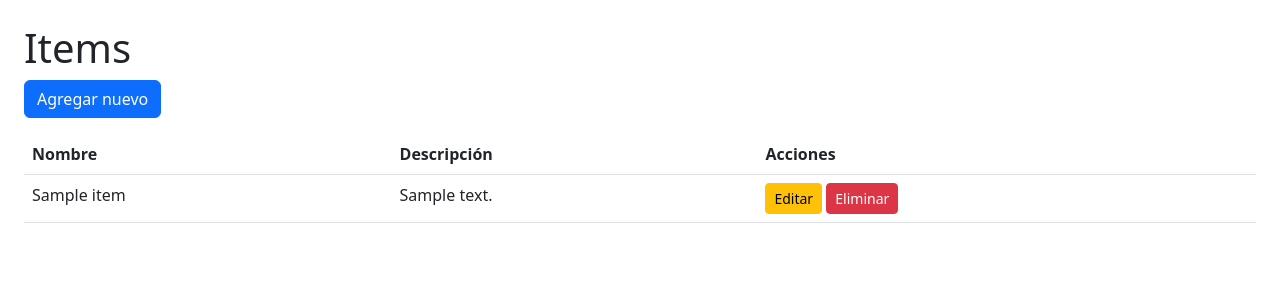
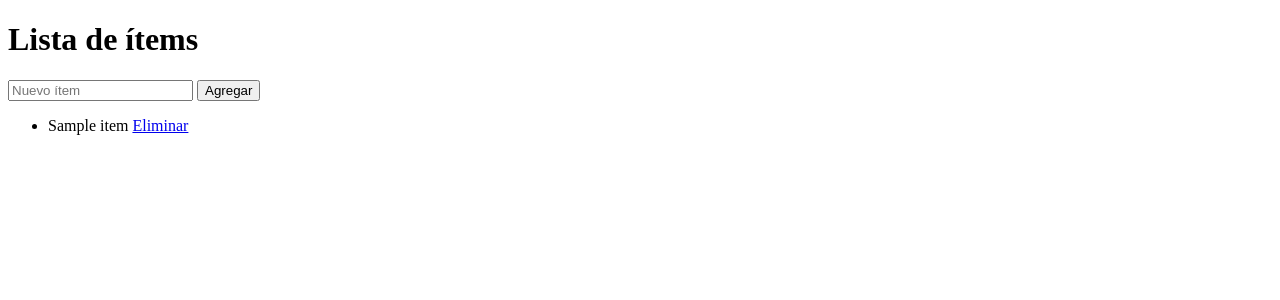
Before and after one commit to jimmyegc/python-web-example, a Flask app: page / in a window 1280 px wide. Shown: the top 300 px of the page. Run offline with Flask 3, Linux system fonts and the light colour scheme; a database or web service that is not in the repository returns one stand-in record (values such as "Sample title").

Commit message:
07312025 example

```diff
--- a/app.py
+++ b/app.py
@@ -1,45 +1,35 @@
-from flask import Flask, render_template, request, redirect, url_for
+from flask import Flask, render_template, request, redirect
 from pymongo import MongoClient
-from bson.objectid import ObjectId
+from dotenv import load_dotenv
 import os
+
+load_dotenv()
 
 app = Flask(__name__)
 
-# Obtenemos URI desde variable de entorno o fallback local
-MONGO_URI = os.getenv('MONGO_URI', 'mongodb://localhost:27017/')
+# Cargar URI desde el entorno
+MONGO_URI = os.getenv("MONGO_URI")
 client = MongoClient(MONGO_URI)
-db = client['crud_db']
-collection = db['items']
+db = client["crud_db"]
+collection = db["items"]
 
 @app.route('/')
 def index():
-    items = list(collection.find())
+    items = collection.find()
     return render_template('index.html', items=items)
 
-@app.route('/add', methods=['GET', 'POST'])
-def add_item():
-    if request.method == 'POST':
-        nombre = request.form['nombre']
-        descripcion = request.form['descripcion']
-        collection.insert_one({'nombre': nombre, 'descripcion': descripcion})
-        return redirect(url_for('index'))
-    return render_template('form.html')
+@app.route('/add', methods=['POST'])
+def add():
+    name = request.form.get('name')
+    if name:
+        collection.insert_one({"name": name})
+    return redirect('/')
 
-@app.route('/edit/<id>', methods=['GET', 'POST'])
-def edit_item(id):
-    item = collection.find_one({'_id': ObjectId(id)})
-    if request.method == 'POST':
-        nombre = request.form['nombre']
-        descripcion = request.form['descripcion']
-        collection.update_one({'_id': ObjectId(id)}, {'$set': {'nombre': nombre, 'descripcion': descripcion}})
-        return redirect(url_for('index'))
-    return render_template('form.html', item=item)
-
-@app.route('/delete/<id>')
-def delete_item(id):
-    collection.delete_one({'_id': ObjectId(id)})
-    return redirect(url_for('index'))
+@app.route('/delete/<item_id>')
+def delete(item_id):
+    from bson.objectid import ObjectId
+    collection.delete_one({"_id": ObjectId(item_id)})
+    return redirect('/')
 
 if __name__ == '__main__':
-    port = int(os.environ.get("PORT", 5000))
-    app.run(debug=False, host='0.0.0.0', port=port)
+    app.run(debug=True)
--- a/templates/index.html
+++ b/templates/index.html
@@ -11,50 +11,25 @@
   </body>
 </html>
  -->
-
 <!DOCTYPE html>
-<html lang="es">
+<html lang="en">
   <head>
     <meta charset="UTF-8" />
-    <title>Lista de Items</title>
-    <link
-      href="https://cdn.jsdelivr.net/npm/bootstrap@5.3.0/dist/css/bootstrap.min.css"
-      rel="stylesheet"
-    />
+    <title>Flask MongoDB CRUD</title>
   </head>
-  <body class="p-4">
-    <h1>Items</h1>
-    <a href="{{ url_for('add_item') }}" class="btn btn-primary mb-3"
-      >Agregar nuevo</a
-    >
-    <table class="table">
-      <thead>
-        <tr>
-          <th>Nombre</th>
-          <th>Descripción</th>
-          <th>Acciones</th>
-        </tr>
-      </thead>
-      <tbody>
-        {% for item in items %}
-        <tr>
-          <td>{{ item.nombre }}</td>
-          <td>{{ item.descripcion }}</td>
-          <td>
-            <a
-              href="{{ url_for('edit_item', id=item._id) }}"
-              class="btn btn-sm btn-warning"
-              >Editar</a
-            >
-            <a
-              href="{{ url_for('delete_item', id=item._id) }}"
-              class="btn btn-sm btn-danger"
-              >Eliminar</a
-            >
-          </td>
-        </tr>
-        {% endfor %}
-      </tbody>
-    </table>
+  <body>
+    <h1>Lista de ítems</h1>
+    <form action="/add" method="post">
+      <input type="text" name="name" placeholder="Nuevo ítem" required />
+      <button type="submit">Agregar</button>
+    </form>
+    <ul>
+      {% for item in items %}
+      <li>
+        {{ item.name }}
+        <a href="/delete/{{ item._id }}">Eliminar</a>
+      </li>
+      {% endfor %}
+    </ul>
   </body>
 </html>
```
Also changed, not shown: requirements.txt (+4 -3 lines).
